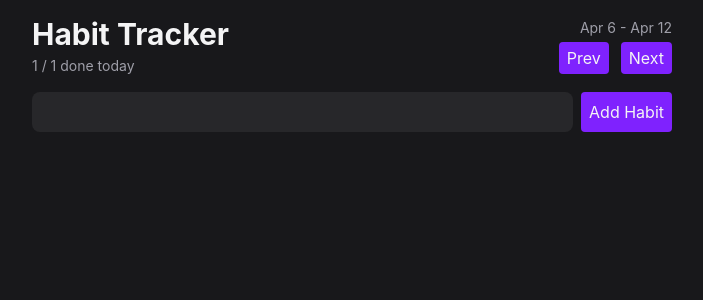
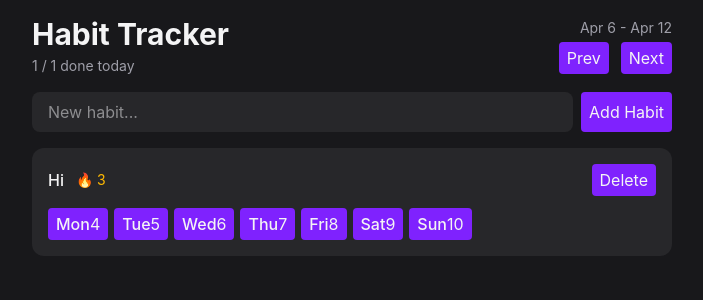
Before and after one commit to Ameer-Hamza-Khetran/habit-tracker-react, a React (Vite) app: page / in a window 1280 px wide. Shown: the top 300 px of the page, without its empty margins (288-991 px from the left). Built offline with nearby package versions, Linux system fonts and the light colour scheme.

Commit message:
add list of days

```diff
--- a/package.json
+++ b/package.json
@@ -11,6 +11,7 @@
   },
   "dependencies": {
     "@tailwindcss/vite": "^4.2.4",
+    "date-fns": "^4.1.0",
     "react": "^19.2.5",
     "react-dom": "^19.2.5",
     "tailwindcss": "^4.2.4"
--- a/src/App.tsx
+++ b/src/App.tsx
@@ -1,9 +1,11 @@
 import { Header } from "./components/Header";
 import { HabitForm } from "./components/HabitForm";
+import { HabitList } from "./components/HabitList";
 
 export default function App() {
   return <div className="max-w-2xl mx-auto p-4 flex flex-col gap-4">
     <Header />
     <HabitForm />
+    <HabitList />
   </div>
 }
--- a/src/components/HabitForm.tsx
+++ b/src/components/HabitForm.tsx
@@ -2,7 +2,9 @@
 
 function HabitForm() {
   return <form className="flex gap-2">
-    <input className="flex-1 rounded-lg bg-zinc-800 px-4 py-2 outline-none focus-visible:ring-2 focus-visible:ring-violet-500"/>
+    <input className="flex-1 rounded-lg bg-zinc-800 px-4 py-2 outline-none focus-visible:ring-2 focus-visible:ring-violet-500"
+        placeholder="New habit..."
+    />
     <Button>Add Habit</Button>
   </form>
 }
--- /dev/null
+++ b/src/components/HabitList.tsx
@@ -0,0 +1,53 @@
+import { Button } from "./Button";
+import { startOfWeek, eachDayOfInterval, endOfWeek, format} from 'date-fns'
+
+function HabitList() {
+    const habits = [
+        {id: "ass", name: 'Hi'},
+    ]
+    if (habits.length === 0) {
+        return <p className="text-center text-zinc-500 py-12">
+            No habits yet. Add one above to get started.
+        </p>
+    }
+    return <div className="flex flex-col gap-3">
+        {habits.map((habit) => (
+            <HabitItem key={habit.id} habit={habit} />
+        ))}
+    </div>
+}
+type HabitItemProps = {
+    habit: {
+        id: string,
+        name: string
+    }
+}
+
+function HabitItem({habit}: HabitItemProps) {
+    const visibleDates = eachDayOfInterval(
+        {
+            start: startOfWeek(new Date(), { weekStartsOn: 1 }),
+            end: endOfWeek(new Date(), { weekStartsOn: 1 })
+        })
+    return (
+        <div className="rounded-xl bg-zinc-800 p-4 flex flex-col gap-3">
+            <div className="flex items-center justify-between">
+                <div className="flex gap-3 items-center">
+                    <span className="font-medium">{habit.name}</span>
+                    <span className="text-sm text-amber-400">🔥 3</span>
+                </div>
+                <Button>Delete</Button>
+            </div>
+            <div className="flex gap-1.5">
+                {visibleDates.map((date) => (
+                    <Button key={date.toISOString()}>
+                        <span className="font-medium">{format(date, "EEE")}</span>
+                        <span>{format(date, 'd')}</span>
+                    </Button>
+                ))}
+            </div>
+        </div>
+    )
+}
+
+export { HabitList }
```
Also changed, not shown: 1 other file (tests, documents, lock files or other folders).
